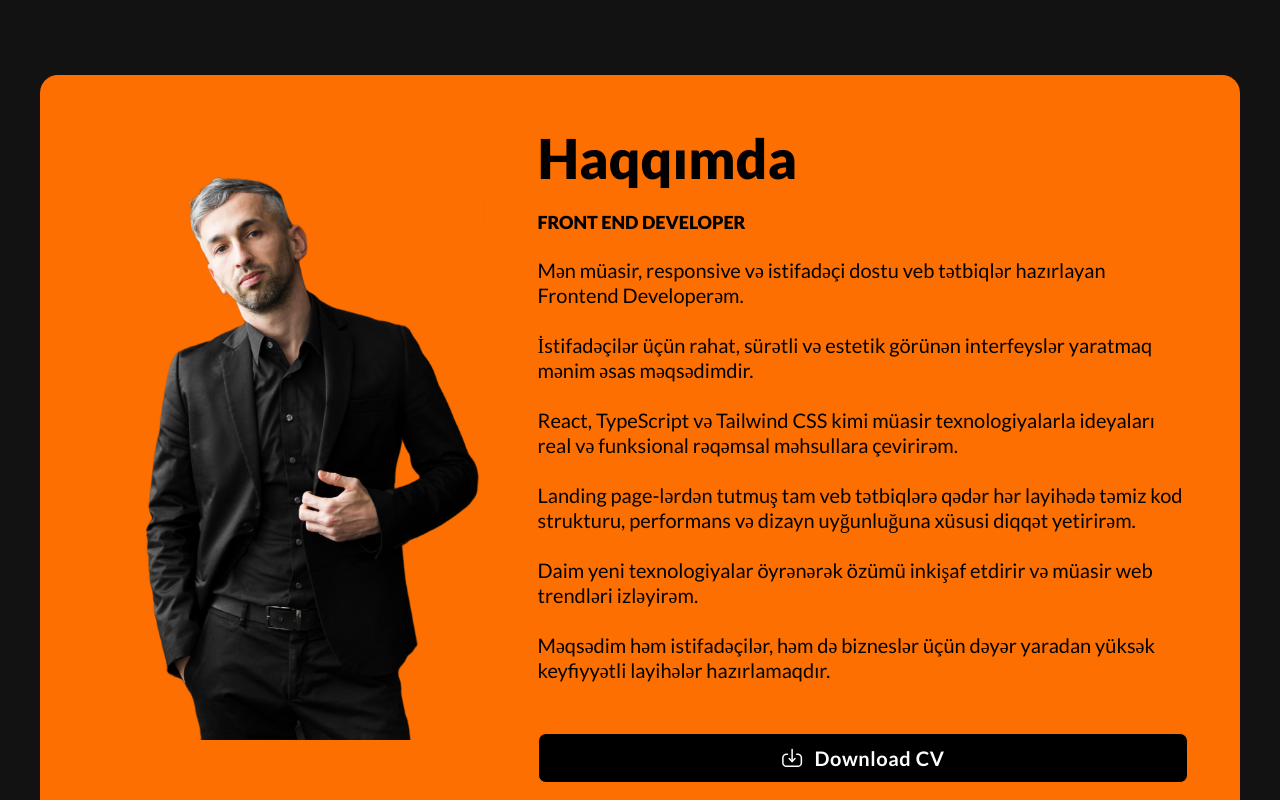
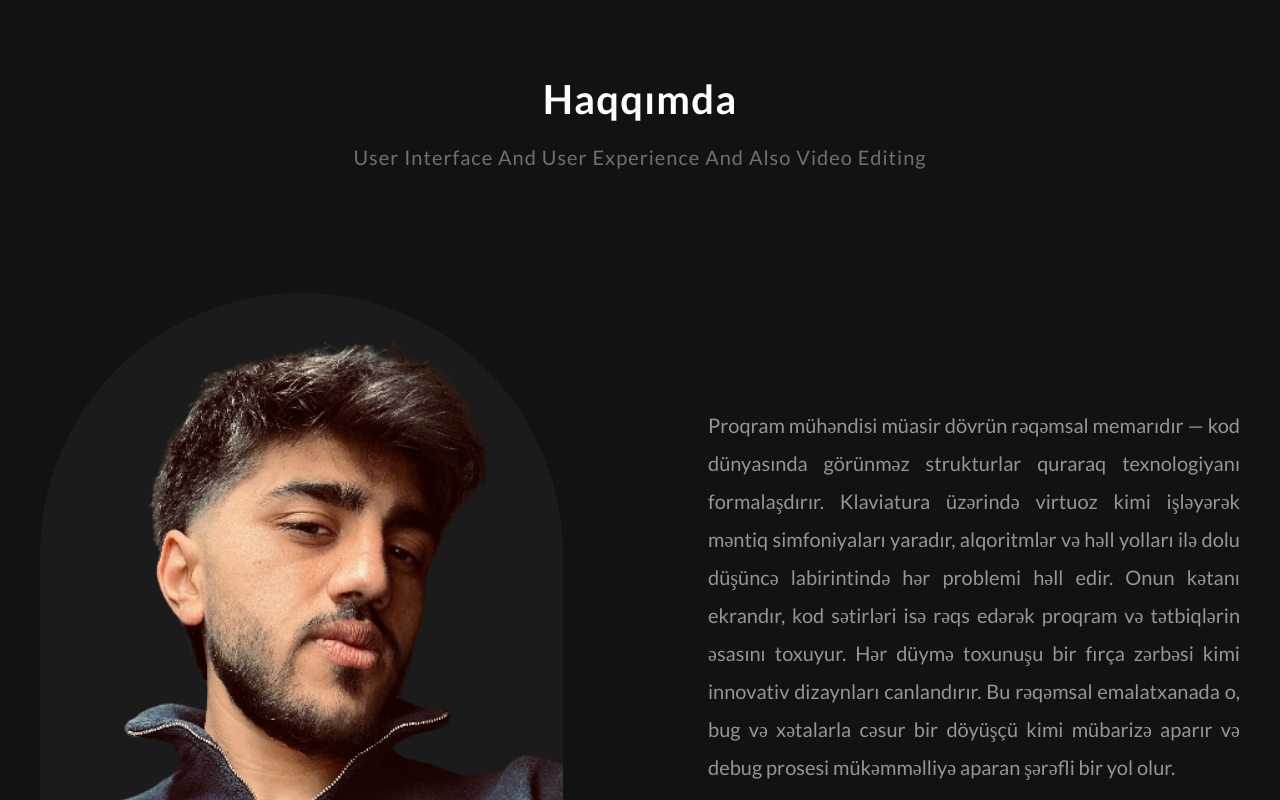
Before and after one commit to isgandarofh/Final-Project, a React (Vite) app in the folder portfolio/: page /about-me in a window 1280 px wide. Shown: the part 460-1260 px from the top of the page. Built offline with nearby package versions, Linux system fonts and the light colour scheme.

Commit message:
about-page img added

```diff
--- a/portfolio/src/components/AboutMeInfo.tsx
+++ b/portfolio/src/components/AboutMeInfo.tsx
@@ -1,43 +1,34 @@
-import { Trans, useTranslation } from "react-i18next"
-import downloadIcon from "../assets/img/download-icon.svg"
+import { useTranslation } from "react-i18next"
+import "../css/about-me-info.css"
+import AboutText from "./AboutSection/AboutText"
+import SkillCircle from "./AboutSection/SkillCircle"
+import PageTitle from "../UI/PageTitle"
+import SectionDesc from "../UI/SectionDesc"
+import myProfilePhoto from "../assets/img/2cae98a3-b2d2-4f5c-aa47-4d0773dd853b_removalai_preview.png"
 
-import profilePhoto from "../assets/img/Man in black suit looking confident (1).png"
-
-import "../css/about-me-info.css"
 
 export default function AboutMeInfo() {
   const { t } = useTranslation()
+
   return (
-    <>
-      <div className="about-me-info">
+    <div className="about-page-content">
+      <PageTitle title={t("About me")} />
+      <SectionDesc desc="User Interface and User Experience and Also video editing" />
+      <div className="about-center">
+        <div className="about-center-img">
+          <div className="about-center-img-bg">
+            <img
+              width="560px"
+              src={myProfilePhoto}
+              alt=""
+            />
+          </div>
+        </div>
+        <AboutText />
+      </div>
+      <SkillCircle />
 
-        <img
-          width="400px"
-          src={profilePhoto}
-          alt=""
-        />
-        <div className="about-me-info-text">
-          <h2>{t("About me")}</h2>
-          <h4>FRONT END DEVELOPER</h4>
-          <div dangerouslySetInnerHTML={{__html : t("about-me-info-paragraph")}} />
-          {/* <Trans
-           i18nKey="about-me-info-paragraph"
-           components={[
-            <p></p>,
-            <p></p>
-           ]}
-          /> */}
-          {/* <p>{t("about-me-info-paragraph")}</p> */}
-
-          <a href="/data/test.pdf" target="_blank">
-            <img src={downloadIcon} alt="" />
-            Download CV
-          </a>
-
-
-        </div>
-      </div>
-    </>
+    </div>
 
   )
 }
--- a/portfolio/src/components/AboutSection/AboutMeSection.tsx
+++ b/portfolio/src/components/AboutSection/AboutMeSection.tsx
@@ -1,11 +1,12 @@
 import "../../css/about-me-section.css"
 import PageTitle from "../../UI/PageTitle"
 import SectionDesc from "../../UI/SectionDesc"
-import profilePhoto from "../../assets/img/Man in black suit looking confident (1).png"
 import AboutText from "./AboutText"
 import 'react-circular-progressbar/dist/styles.css';
 import SkillCircle from "./SkillCircle"
 import { useTranslation } from "react-i18next"
+import myProfilePhoto from "../../assets/img/2cae98a3-b2d2-4f5c-aa47-4d0773dd853b_removalai_preview.png"
+
 
 
 
@@ -27,7 +28,7 @@ export default function AboutMeSection() {
                                 <div className="about-center-img-bg">
                                     <img
                                         width="560px"
-                                        src={profilePhoto}
+                                        src={myProfilePhoto}
                                         alt=""
                                     />
                                 </div>
--- a/portfolio/src/components/FirstSection.tsx
+++ b/portfolio/src/components/FirstSection.tsx
@@ -1,6 +1,5 @@
 import "../css/first-section.css"
 import headerTextBg from "../assets/img/first-section-org-bg.svg"
-import profilePhoto from "../assets/img/Man in black suit looking confident.png"
 import myProfilePhoto from "../assets/img/2cae98a3-b2d2-4f5c-aa47-4d0773dd853b_removalai_preview.png"
 import HireMeButton from "../UI/HireMeButton"
 import { useTranslation } from "react-i18next"
--- a/portfolio/src/css/about-me-info.css
+++ b/portfolio/src/css/about-me-info.css
@@ -1,80 +1,3 @@
-.about-me-info{
-    margin-top: 100px;
-    display: flex;
-    align-items: center;
-    justify-content: center;
-    gap: 45px;
-    background-color: #fd6f00;
-    border-radius: 18px;
-    padding: 50px 0px 40px 0px;
+.about-page-content{
+  padding-top: 100px;
 }
-
-.about-me-img-bg {
-
-  width: 450px;
-  height: 600px;
-  flex-shrink: 0;
-  border-radius: 261.5px 261.5px 12px 12px;
-  background: rgb(0, 0, 0);
-  position: relative;
-}
-
-.about-me-img-bg img {
-  position: absolute;
-  bottom: 0px;
-  left: 25px;
-}
-
-.about-me-info h2{
-    margin-top: 0px;
-    color: black;
-    font-weight: 900;
-    font-size: 55px;
-}
-
-.about-me-info h4{
-    margin-top: 20px;
-    color: #000;
-    font-weight: 900;
-    font-size: 18px;
-}
-
-.about-me-info p{
-    margin-top: 25px;
-    color: black;;
-    font-size: 20px;
-    font-weight: 400;
-    width: 650px;
-}
-
-
-.about-me-info button,
-.about-me-info a {
-  margin-top: 50px;
-  display: flex;
-  padding: 12px 30px;
-  justify-content: center;
-  align-items: center;
-  gap: 10px;
-  border-radius: 8px;
-  background: #000;
-  color: #fff;
-  text-align: justify;
-  font-size: 20px;
-  font-style: normal;
-  font-weight: 700;
-  line-height: normal;
-  letter-spacing: 0.6px;
-  border: 1px solid #fd6f00;
-  cursor: pointer;
-  transition: 0.8s;
-  text-decoration: none;
-}
-
-
-.about-me-info button:hover,
-.about-me-info a:hover {
-  background: transparent;
-  color: #000;
-  border: 2px solid #000;
-}
--- a/portfolio/src/css/about-me-section.css
+++ b/portfolio/src/css/about-me-section.css
@@ -40,12 +40,14 @@
   border-radius: 261.5px 261.5px 12px 12px;
   background: rgba(255, 255, 255, 0.04);
   position: relative;
+  overflow: hidden;
+  top: -50px;
 }
 
 .about-center-img-bg img {
   position: absolute;
-  bottom: 0px;
-  left: -15px;
+  bottom: -45px;
+  left: -30px;
 }
 
 .about-center-text {
--- a/portfolio/src/css/contact-section.css
+++ b/portfolio/src/css/contact-section.css
@@ -106,10 +106,7 @@
 
 .contact-inputs button {
   margin-top: 30px;
-  /* display: flex; */
-  padding: 12px 40px;
-  /* justify-content: end; */
-  gap: 10px;
+  padding: 12px 40px;  gap: 10px;
   border-radius: 8px;
   border: 2px solid var(--foundation-white-dark-hover, #959595);
   color: var(--foundation-white-dark-hover, #959595);
@@ -121,8 +118,6 @@
   line-height: normal;
   letter-spacing: 0.6px;
   cursor: pointer;
-  /* margin-left: auto; */
-  /* margin-left: 870px; */
 }
 
 .contact-from-btn{
@@ -133,7 +128,6 @@
 .contact-section-bottom {
   display: flex;
   justify-content: center;
-  /* align-items: flex-end; */
 }
 
 .form-group{
@@ -151,5 +145,11 @@
 
 .contact-select-icon svg {
   color: #fff;
+}
 
+
+@media (max-width : 1024px){
+  .form-group{
+    flex-direction: column;
+  }
 }
--- a/portfolio/src/css/portfolio-section.css
+++ b/portfolio/src/css/portfolio-section.css
@@ -48,6 +48,9 @@
   display: grid;
   grid-template-columns: repeat(3, 1fr);
   gap: 24px;
+  overflow-x: auto;
+  white-space: nowrap;
+
 }
 
 .portfolio-project-images-content {
@@ -62,13 +65,6 @@
   border-radius: 30px 30px 0 0;
 }
 
-/* .portfolio-project-images-img {
-  width: 100%;
-  height: 410px;
-  background-repeat: no-repeat;
-  background-size: cover;
-  border-radius: 28px 28px 0 0;
-} */
 
 .portfolio-project-images-text {
   display: flex;
@@ -79,3 +75,16 @@
   background: rgba(255, 255, 255, 0.08);
   color: white;
 }
+
+@media (max-width : 1024px){
+
+    .portfolio-project-images{
+      width: 100%;
+      grid-template-columns: repeat(2, 1fr);
+
+    }
+
+    .portfolio-header {
+        flex-wrap: wrap;
+    }
+}
--- a/portfolio/src/pages/Home.tsx
+++ b/portfolio/src/pages/Home.tsx
@@ -73,7 +73,7 @@ export default function Home() {
         <PortfolioSection />
       </div>
       <div ref={contactRef}>
-        <ContactSection />
+        {/* <ContactSection /> */}
       </div>
     </>
   )
```
